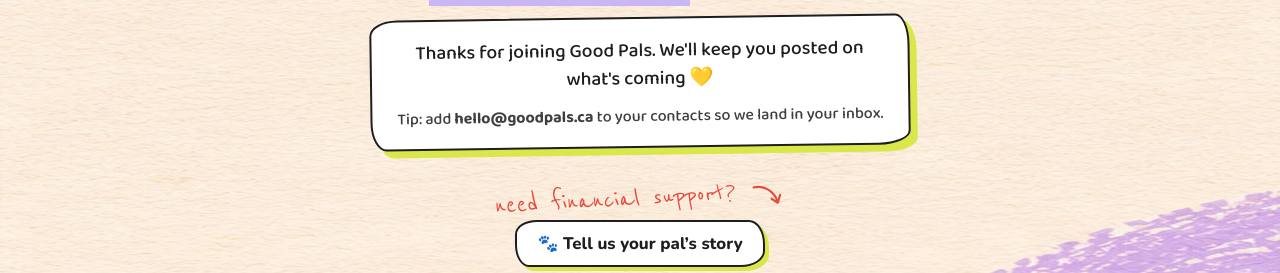
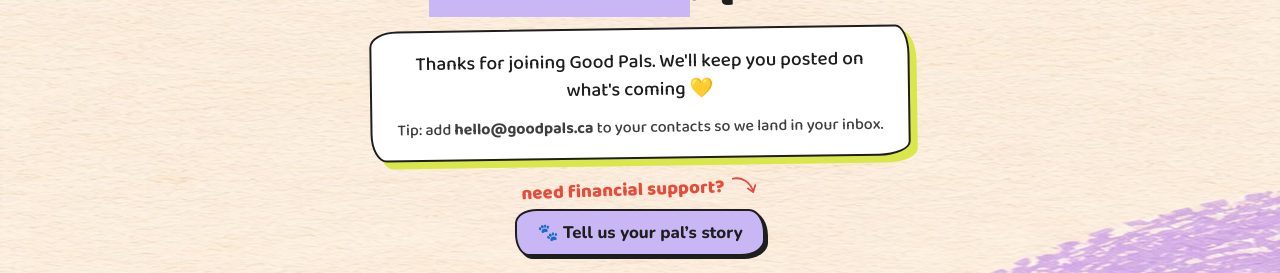
Before and after one commit to GoodPalsCo/website, a plain HTML site: page thanks.html in a window 1280 px wide. Shown: the part 326-599 px from the top of the page. Drawn offline with nearby package versions, Linux system fonts and the light colour scheme.

Commit message:
Add files via upload

```diff
--- a/style.css
+++ b/style.css
@@ -146,7 +146,7 @@ h1 {
   box-shadow: 7px 7px 0 var(--citron);
   transform: rotate(-0.8deg);
   position: relative;
-  margin-bottom: 44px; /* room for the small "Built with Kit" badge underneath */
+  margin-bottom: 8px;
 }
 
 .card p {
@@ -548,7 +548,7 @@ body.thanks .sticker { background: var(--citron); }
   .note { margin-bottom: 0; }
   .note { font-size: 1.7rem; transform: rotate(-4deg); margin-bottom: 10px; }
   .tagline { font-size: 1.6rem; font-weight: 700; line-height: 1.25; max-width: 640px; margin: 0 auto 20px; }
-  .card { padding: 18px 22px; margin-bottom: 36px; }
+  .card { padding: 18px 22px; margin-bottom: 8px; }
   .say-hi { margin-top: 18px; }
 }
 
@@ -567,3 +567,23 @@ body.thanks {
   background-position: center !important;
   background-repeat: no-repeat !important;
 }
+
+/* "for pets & rescues in need": bold Baloo 2 (like the Instagram handle) in Tomato */
+.more-note {
+  font-family: 'Baloo 2', sans-serif !important;
+  font-weight: 800 !important;
+  font-size: 1.15rem !important;
+  line-height: 1.2 !important;
+  letter-spacing: 0.01em;
+  transform: rotate(-2deg) !important;
+  margin-bottom: 8px !important;
+}
+.more-note .arrow { width: 28px !important; height: 22px !important; vertical-align: -6px !important; }
+
+/* the "Tell us your pal's story" pill in lilac so it stands apart from the white card */
+.more summary { background: var(--lilac) !important; box-shadow: 3px 3px 0 var(--ink) !important; }
+.more summary:hover { box-shadow: 4px 4px 0 var(--ink) !important; }
+.more[open] summary { box-shadow: 1px 1px 0 var(--ink) !important; }
+
+/* paid Kit plan: hide the "Built with Kit" badge if Kit still sends it */
+.formkit-powered-by-convertkit-container { display: none !important; }
```
Also changed, not shown: almost-there.html (+2 -2 lines), index.html (+2 -2 lines), thanks.html (+2 -2 lines).
